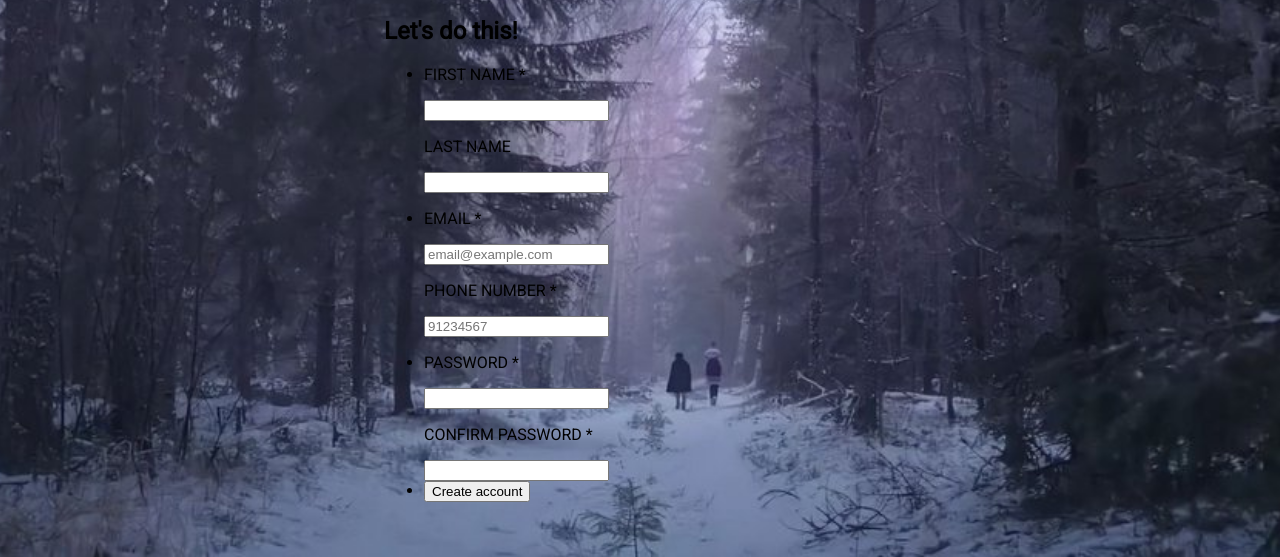
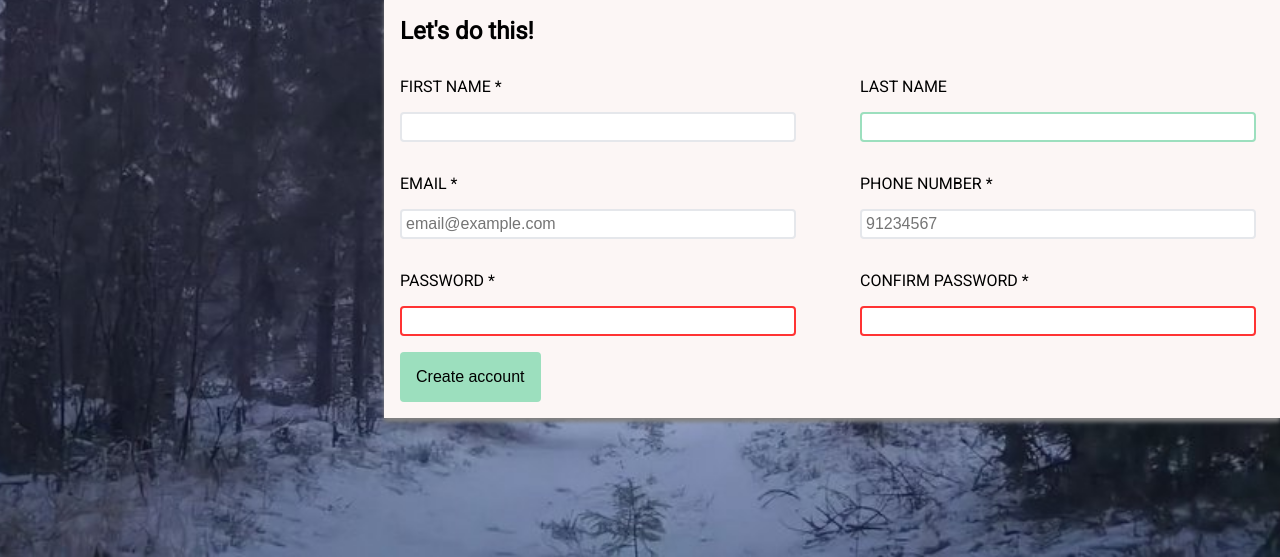
Before and after one commit to bbbbcccd/sign-up-form, a plain HTML site: page index.html in a window 1280 px wide. Shown: the part 243-800 px from the top of the page. Drawn offline with Linux system fonts and the light colour scheme.

Commit message:
Add style to form

```diff
--- a/styles.css
+++ b/styles.css
@@ -2,6 +2,10 @@
 
 :root {
     --snow-color: #FCF6F5FF;
+    --input-border-color: #E5E7EB;
+    --invalid-border-color: #ff3333;
+    --valid-color: #9CDFBE;
+    --focus-border-color: #79C0D7;
 }
 
 body, html {
@@ -33,6 +37,7 @@ body {
 
 .main-container {
     margin-left: 30vw;
+    height: 100vh;
     display: flex;
     flex-direction: column;
 }
@@ -45,13 +50,76 @@ div.description {
     background-color: var(--snow-color);
     opacity: 0.7;
     padding: 0 1rem;
+    flex: 0 0 auto;
 }
 
 p.description {
     bottom: 0;
-    font-size: 1.5rem;
+    font-size: 1rem;
 }
 
 p.description > span {
     font-style: italic;
 }
+
+form {
+    background-color: var(--snow-color);
+    padding: 0 1rem;
+    box-shadow: 0 0.25rem 0.25rem grey;
+}
+
+form h2 {
+    margin-bottom: 0;
+}
+
+form ul {
+    padding-left: 0;
+    margin-top: 0;
+}
+
+form li {
+    list-style-type: none;
+    display: flex;
+    gap: 4rem;
+    padding-top: 1rem;
+}
+
+input {
+    padding: 4px;
+    width: calc((70vw - 8rem) / 2);
+    border-radius: 4px;
+    font-size: 1rem;
+    border-style: solid;
+    outline: none;
+    border-color: var(--input-border-color);
+}
+
+input[type="password"]:invalid {
+    border-color: var(--invalid-border-color);
+}
+
+input:valid {
+    border-color: var(--valid-color);
+}
+
+input[type]:focus {
+    border-color: var(--focus-border-color);
+    box-shadow: rgba(60, 64, 67, 0.3) 0px 1px 2px 0px, rgba(60, 64, 67, 0.15) 0px 1px 3px 1px;
+}
+
+form button[type="submit"] {
+    padding: 1rem;
+    background-color: var(--valid-color);
+    border: none;
+    border-radius: 4px;
+    font-size: 1rem;
+}
+
+button:hover {
+    cursor: pointer;
+}
+
+button:active {
+    transform: scale(0.98);
+    box-shadow: 1px 1px 22px 1px var(--valid-color);
+}
```
